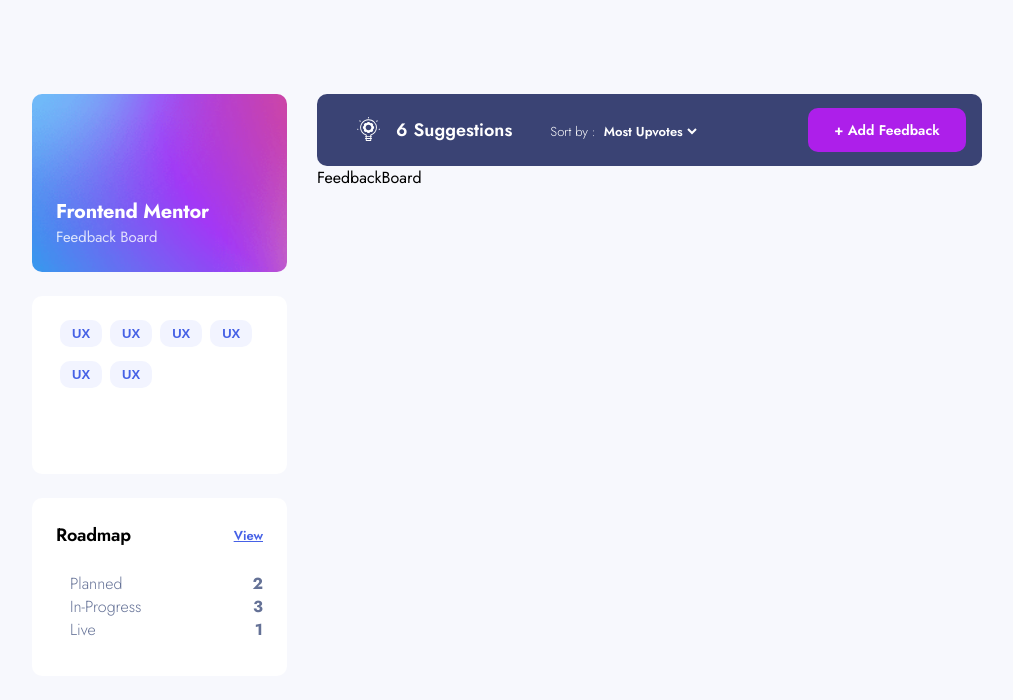
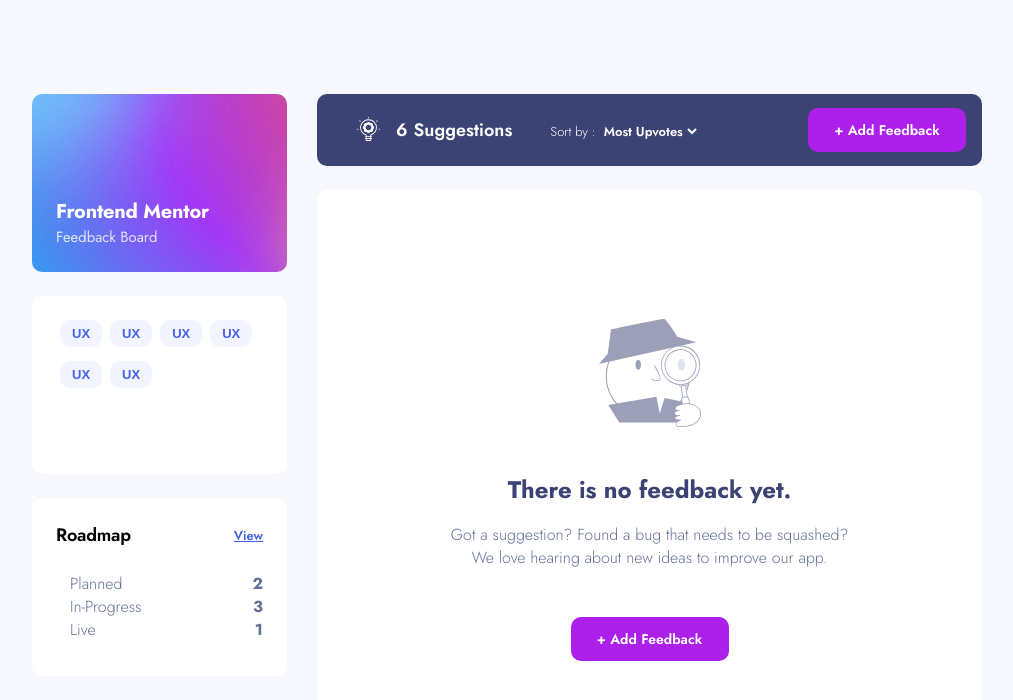
Before and after one commit to OliverCadman/product_feedback_app, a React (Vite) app in the folder app/: page / in a window 1280 px wide. Shown: the top 700 px of the page, without its empty margins (133-1146 px from the left). Built offline with nearby package versions, Linux system fonts and the light colour scheme.

Commit message:
Add alert for no feedback suggestions

```diff
--- /dev/null
+++ b/app/src/components/FeedbackButton/FeedbackButton.tsx
@@ -0,0 +1,11 @@
+import React from 'react'
+
+const FeedbackButton = () => {
+  return (
+       <button type="button" className="btn-magenta">
+            + Add Feedback
+        </button>
+  )
+}
+
+export default FeedbackButton
--- /dev/null
+++ b/app/src/components/FeedbackButton/_feedback-button.scss
@@ -0,0 +1,18 @@
+.btn-magenta {
+        border-radius: 10px;
+        background-color: $magenta;
+        width: 134px;
+        height: 40px;
+        border: none;
+        color: $white;
+        font-family: $font-primary;
+        font-weight: $fw-semibold;
+        padding: 0.616rem 1rem;
+        font-size: 0.813rem;
+
+        @include tablet() {
+            width: 158px;
+            height: 44px;
+            font-size: 0.875rem;
+        }
+    }
--- /dev/null
+++ b/app/src/components/NoFeedbackAlert/NoFeedbackAlert.tsx
@@ -0,0 +1,21 @@
+import React from 'react';
+import {ReactComponent as NoFeedbackIcon} from "../../assets/suggestions/illustration-empty.svg";
+import FeedbackButton from '../FeedbackButton/FeedbackButton';
+
+const NoFeedbackAlert = () => {
+  return (
+    <section className="no-feedback__container centered">
+        <div className="no-feedback__content">
+            <NoFeedbackIcon />
+            <h2>There is no feedback yet.</h2>
+            <p>
+                Got a suggestion? Found a bug that needs to be squashed?
+                We love hearing about new ideas to improve our app.
+            </p>
+            <FeedbackButton />
+        </div>
+    </section>
+  )
+}
+
+export default NoFeedbackAlert
--- /dev/null
+++ b/app/src/components/NoFeedbackAlert/_no-feedback-alert.scss
@@ -0,0 +1,45 @@
+.no-feedback__container {
+    background-color: $white;
+    border-radius: 10px;
+    height: 100%;
+    flex-grow: 1;
+    padding: 0 1.5rem;
+
+    @include tablet() {
+        min-height: 600px;
+        margin-top: 1.5rem;
+
+    }
+
+    .no-feedback__content {
+        text-align: center;
+
+        @include tablet() {
+             width: 100%;
+             max-width: 410px;
+        }
+
+        h2 {
+            margin-top: 2.438rem;
+            margin-bottom: 0.875rem;
+            font-size: 1.125rem;
+            color: $dark-blue-2;
+            @include tablet() {
+                margin-bottom: 1rem;
+                font-size: 1.5rem;
+            }
+        }
+
+        p {
+            margin-bottom: 1.5rem;
+            font-size: 0.813rem;
+            color: $dark-gray-blue;
+            font-weight: $fw-light;
+
+            @include tablet() {
+                margin-bottom: 3rem;
+                font-size: 1rem;
+            }
+        }
+    }
+}
--- a/app/src/components/Toolbar/Toolbar.tsx
+++ b/app/src/components/Toolbar/Toolbar.tsx
@@ -1,6 +1,6 @@
 import React from 'react';
 import {ReactComponent as IconSuggestions} from "../../assets/suggestions/icon-suggestions.svg";
-import {ReactComponent as IconPlus} from "../../assets/shared/icon-plus.svg";
+import FeedbackButton from '../FeedbackButton/FeedbackButton';
 
 const Toolbar = () => {
   return (
@@ -17,9 +17,7 @@ const Toolbar = () => {
                     </select>
                 </li>
                 <li>
-                    <button type="button" className="toolbar-btn">
-                        + Add Feedback
-                    </button>
+                 <FeedbackButton />
                 </li>
             </menu>
         </div>
--- a/app/src/index.scss
+++ b/app/src/index.scss
@@ -34,6 +34,12 @@ menu, ul, ol {
 
 .flex {
   display: flex;
+}
+
+.centered {
+  display: flex;
+  align-items: center;
+  justify-content: center;
 }
 
 .flex-inline {
@@ -76,10 +82,12 @@ menu, ul, ol {
 
 @import "./components/mobile/Nav/navmob";
 @import "./components/FeedbackBoard/feedbackboard";
+@import "./components/NoFeedbackAlert/no-feedback-alert";
 @import "./components/Sidebar/Categories/categories";
 @import "./components/Sidebar/Roadmap/roadmap";
 @import "./components/Toolbar/toolbar";
 @import "./pages/ProductFeedback/product-feedback";
+@import "./components/FeedbackButton/feedback-button";
 
 // Mobile-specific Styles
 @import "./components/mobile/Nav/navmob";
--- a/app/src/pages/ProductFeedback/ProductFeedback.tsx
+++ b/app/src/pages/ProductFeedback/ProductFeedback.tsx
@@ -1,6 +1,7 @@
 import React from 'react';
 import NavMob from '../../components/mobile/Nav/NavMob';
 import FeedbackBoard from '../../components/FeedbackBoard/FeedbackBoard';
+import NoFeedbackAlert from '../../components/NoFeedbackAlert/NoFeedbackAlert';
 import CategoryWidget from '../../components/Sidebar/Categories/CategoryWidget';
 import Roadmap from '../../components/Sidebar/Roadmap/Roadmap';
 import LogoBrandBackgroundDesktop from "../../assets/suggestions/desktop/background-header.png";
@@ -52,7 +53,8 @@ const ProductFeedback: React.FC = () => {
           <div className="toolbar-lg__container toolbar-bg">
             <Toolbar />
           </div>
-          <FeedbackBoard />
+          {/* <FeedbackBoard /> */}
+          <NoFeedbackAlert />
         </section>
       </div>
     </main>
--- a/app/src/pages/ProductFeedback/_product-feedback.scss
+++ b/app/src/pages/ProductFeedback/_product-feedback.scss
@@ -1,8 +1,19 @@
+main {
+  min-height: calc(100vh - 125px);
+  display: flex;
+
+  @include tablet() {
+    display: block;
+    min-height: 100vh;
+  }
+}
+
 .product-feedback__container {
-  padding: 5.875rem 1.5rem 3.348rem 1.5rem;
+  padding: 2rem 1.5rem 3.348rem 1.5rem;
   width: 100%;
   margin: 0 auto;
   flex-flow: row wrap;
+
 
   @include tablet() {
     padding: 3.5rem 0;
@@ -16,6 +27,7 @@
       max-width: none;
       width: 100%;
       align-items: flex-start;
+      flex-flow: row nowrap;
   }
 }
 
@@ -92,8 +104,10 @@
 }
 
 .product-feedback__board {
+   flex-grow: 1;
   @include tablet() {
     flex-basis: 100%;
+    flex-grow: 0;
   }
 
   @include desktop() {
```
